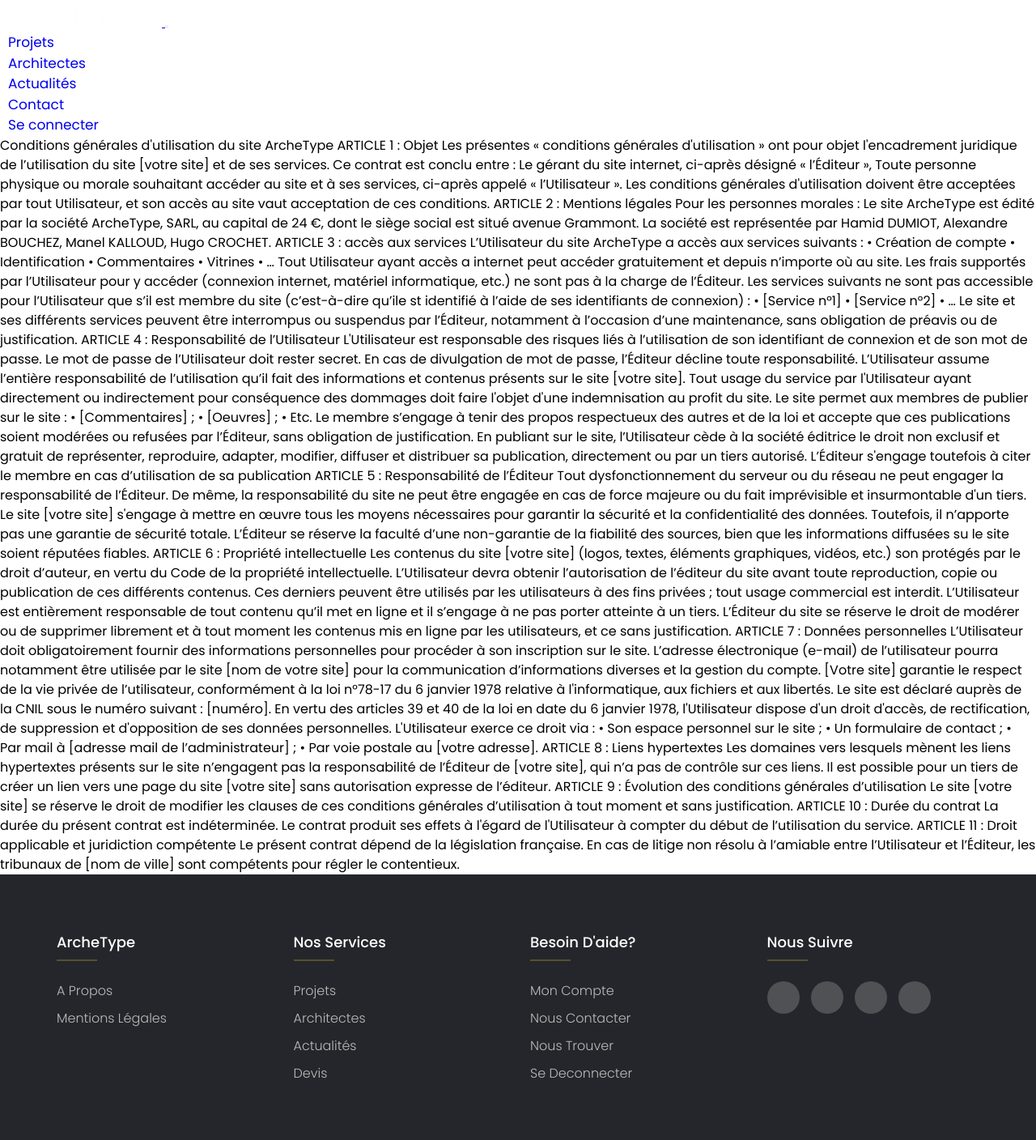
After one commit to Hamid-DUMIOT/Archetype, a Symfony app: template templates/cgu/index.html.twig in a window 1280 px wide. The commit adds this page. Shown: the whole page at 81% size. Run offline with Twig, Linux system fonts and the light colour scheme; the template is opened without the code that fills it, so the values that code supplies are empty; some libraries are stand-ins or nearby versions.

Commit message:
création cgu, refonte du login

```diff
--- a/templates/base/footer.html.twig
+++ b/templates/base/footer.html.twig
@@ -25,10 +25,10 @@ rel="stylesheet" href="{{ asset('css/footercss.css')}}">
 			<div class="footer-col">
 				<h4>Besoin d'aide?</h4>
 				<ul>
-					<li><ahref="{{path('account')}}">Mon compte</a></li>
+					<li><a href="{{path('account')}}">Mon compte</a></li>
 					<li><a href="#">Nous contacter</a></li>
-					<li><ahref="{{path('nous_trouver')}}">Nous Trouver</a></li>
-					<li><ahref="{{path('app_logout')}}">Se deconnecter</a></li>
+					<li><a href="{{path('nous_trouver')}}">Nous Trouver</a></li>
+					<li><a href="{{path('app_logout')}}">Se deconnecter</a></li>
 				</ul>
 			</div>
 			<div class="footer-col">
--- /dev/null
+++ b/templates/cgu/index.html.twig
@@ -0,0 +1,142 @@
+{% extends 'base.html.twig' %}
+
+{% block title %}CGU - ArcheType{% endblock %}
+
+{% block body %}
+<p>
+Conditions générales d'utilisation du site ArcheType
+
+
+ARTICLE 1 : Objet
+
+Les présentes « conditions générales d'utilisation » ont pour objet l'encadrement juridique de l’utilisation du site [votre site] et de ses services.
+
+Ce contrat est conclu entre :
+
+Le gérant du site internet, ci-après désigné « l’Éditeur »,
+
+Toute personne physique ou morale souhaitant accéder au site et à ses services, ci-après appelé « l’Utilisateur ».
+
+Les conditions générales d'utilisation doivent être acceptées par tout Utilisateur, et son accès au site vaut acceptation de ces conditions.
+
+
+ARTICLE 2 : Mentions légales
+
+Pour les personnes morales :
+
+Le site ArcheType est édité par la société ArcheType, SARL, au capital de 24 €, dont le siège social est situé avenue Grammont.
+
+La société est représentée par Hamid DUMIOT, Alexandre BOUCHEZ, Manel KALLOUD, Hugo CROCHET.
+
+
+
+ARTICLE 3 : accès aux services
+
+L’Utilisateur du site ArcheType a accès aux services suivants :
+•	Création de compte
+•	Identification
+•	Commentaires
+•	Vitrines
+•	…
+
+Tout Utilisateur ayant accès a internet peut accéder gratuitement et depuis n’importe où au site. Les frais supportés par l’Utilisateur pour y accéder (connexion internet, matériel informatique, etc.) ne sont pas à la charge de l’Éditeur.
+
+Les services suivants ne sont pas accessible pour l’Utilisateur que s’il est membre du site (c’est-à-dire qu’ile st identifié à l’aide de ses identifiants de connexion) :
+•	[Service n°1]
+•	[Service n°2]
+•	…
+
+Le site et ses différents services peuvent être interrompus ou suspendus par l’Éditeur, notamment à l’occasion d’une maintenance, sans obligation de préavis ou de justification.
+
+
+ARTICLE 4 : Responsabilité de l’Utilisateur
+
+L'Utilisateur est responsable des risques liés à l’utilisation de son identifiant de connexion et de son mot de passe.
+
+Le mot de passe de l’Utilisateur doit rester secret. En cas de divulgation de mot de passe, l’Éditeur décline toute responsabilité.
+
+L’Utilisateur assume l’entière responsabilité de l’utilisation qu’il fait des informations et contenus présents sur le site [votre site].
+
+Tout usage du service par l'Utilisateur ayant directement ou indirectement pour conséquence des dommages doit faire l'objet d'une indemnisation au profit du site.
+
+Le site permet aux membres de publier sur le site :
+•	[Commentaires] ;
+•	[Oeuvres] ;
+•	Etc.
+
+Le membre s’engage à tenir des propos respectueux des autres et de la loi et accepte que ces publications soient modérées ou refusées par l’Éditeur, sans obligation de justification.
+
+En publiant sur le site, l’Utilisateur cède à la société éditrice le droit non exclusif et gratuit de représenter, reproduire, adapter, modifier, diffuser et distribuer sa publication, directement ou par un tiers autorisé.
+
+L’Éditeur s'engage toutefois à citer le membre en cas d’utilisation de  sa publication
+
+
+
+ARTICLE 5 : Responsabilité de l’Éditeur
+
+Tout dysfonctionnement du serveur ou du réseau ne peut engager la responsabilité de l’Éditeur.
+
+De même, la responsabilité du site ne peut être engagée en cas de force majeure ou du fait imprévisible et insurmontable d'un tiers.
+
+Le site [votre site] s'engage à mettre en œuvre tous les moyens nécessaires pour garantir la sécurité et la confidentialité des données. Toutefois, il n’apporte pas une garantie de sécurité totale.
+
+L’Éditeur se réserve la faculté d’une non-garantie de la fiabilité des sources, bien que les informations diffusées su le site soient réputées fiables.
+
+ARTICLE 6 : Propriété intellectuelle
+
+Les contenus du site [votre site] (logos, textes, éléments graphiques, vidéos, etc.) son protégés par le droit d’auteur, en vertu du Code de la propriété intellectuelle.
+
+L’Utilisateur devra obtenir l’autorisation de l’éditeur du site avant toute reproduction, copie ou publication de ces différents contenus.
+
+Ces derniers peuvent être utilisés par les utilisateurs à des fins privées ; tout usage commercial est interdit.
+
+L’Utilisateur est entièrement responsable de tout contenu qu’il met en ligne et il s’engage à ne pas porter atteinte à un tiers.
+
+L’Éditeur du site se réserve le droit de modérer ou de supprimer librement et à tout moment les contenus mis en ligne par les utilisateurs, et ce sans justification.
+
+
+ARTICLE 7 : Données personnelles
+
+L’Utilisateur doit obligatoirement fournir des informations personnelles pour procéder à son inscription sur le site.
+
+L’adresse électronique (e-mail) de l’utilisateur pourra notamment être utilisée par le site [nom de votre site] pour la communication d’informations diverses et la gestion du compte.
+
+[Votre site] garantie le respect de la vie privée de l’utilisateur, conformément à la loi n°78-17 du 6 janvier 1978 relative à l'informatique, aux fichiers et aux libertés.
+
+Le site est déclaré auprès de la CNIL sous le numéro suivant : [numéro].
+
+En vertu des articles 39 et 40 de la loi en date du 6 janvier 1978, l'Utilisateur dispose d'un droit d'accès, de rectification, de suppression et d'opposition de ses données personnelles. L'Utilisateur exerce ce droit via :
+
+•	Son espace personnel sur le site ;
+•	Un formulaire de contact ;
+•	Par mail à [adresse mail de l’administrateur] ;
+•	Par voie postale au [votre adresse].
+
+
+ARTICLE 8 : Liens hypertextes
+
+Les domaines vers lesquels mènent les liens hypertextes présents sur le site n’engagent pas la responsabilité de l’Éditeur de [votre site], qui n’a pas de contrôle sur ces liens.
+
+Il est possible pour un tiers de créer un lien vers une page du site [votre site] sans autorisation expresse de l’éditeur.
+
+
+ARTICLE 9 : Évolution des conditions générales d’utilisation
+
+Le site [votre site] se réserve le droit de modifier les clauses de ces conditions générales d’utilisation à tout moment et sans justification.
+
+
+ARTICLE 10 : Durée du contrat
+
+La durée du présent contrat est indéterminée. Le contrat produit ses effets à l'égard de l'Utilisateur à compter du début de l’utilisation du service.
+
+
+ARTICLE 11 : Droit applicable et juridiction compétente
+
+Le présent contrat dépend de la législation française.
+En cas de litige non résolu à l’amiable entre l’Utilisateur et l’Éditeur, les tribunaux de [nom de ville] sont compétents pour régler le contentieux.
+
+
+
+</p>
+
+{% endblock %}
--- a/templates/home/index.html.twig
+++ b/templates/home/index.html.twig
@@ -93,7 +93,7 @@
 	<div class="p-3">
 		<div class="row">
 			<div class="col-6 mt-5 pt-3">
-				<a href="">
+				<a href="{{ path('projets_index') }}">
 					<img src="/img/homepage/titreProjet.png" width="250" alt="..." class="mt-5 mb-5">
 				</a>
 				<p class="text-justify mt-5 mb-5" style="text-indent:4em">
@@ -105,7 +105,7 @@
 						nous publierons d'éventuelles propositions d'emploi
 						auxquelles vous pourrez postuler via un formulaire.
 				</p>
-				<a href="" class="text-justify mt-5">
+				<a href="{{ path('projets_index') }}" class="text-justify mt-5">
 					En savoir plus
 				</a>
 			</div>
```
Also changed, not shown: src/Controller/CGUController.php (added, +20 -0 lines), src/Form/RegisterType.php (+11 -3 lines), templates/base/carousel.html.twig (deleted, +0 -180 lines), templates/base/navbar.html.twig (+11 -4 lines), templates/register/index.html.twig (+88 -5 lines), templates/security/login.html.twig (+64 -15 lines), 1 other file.
